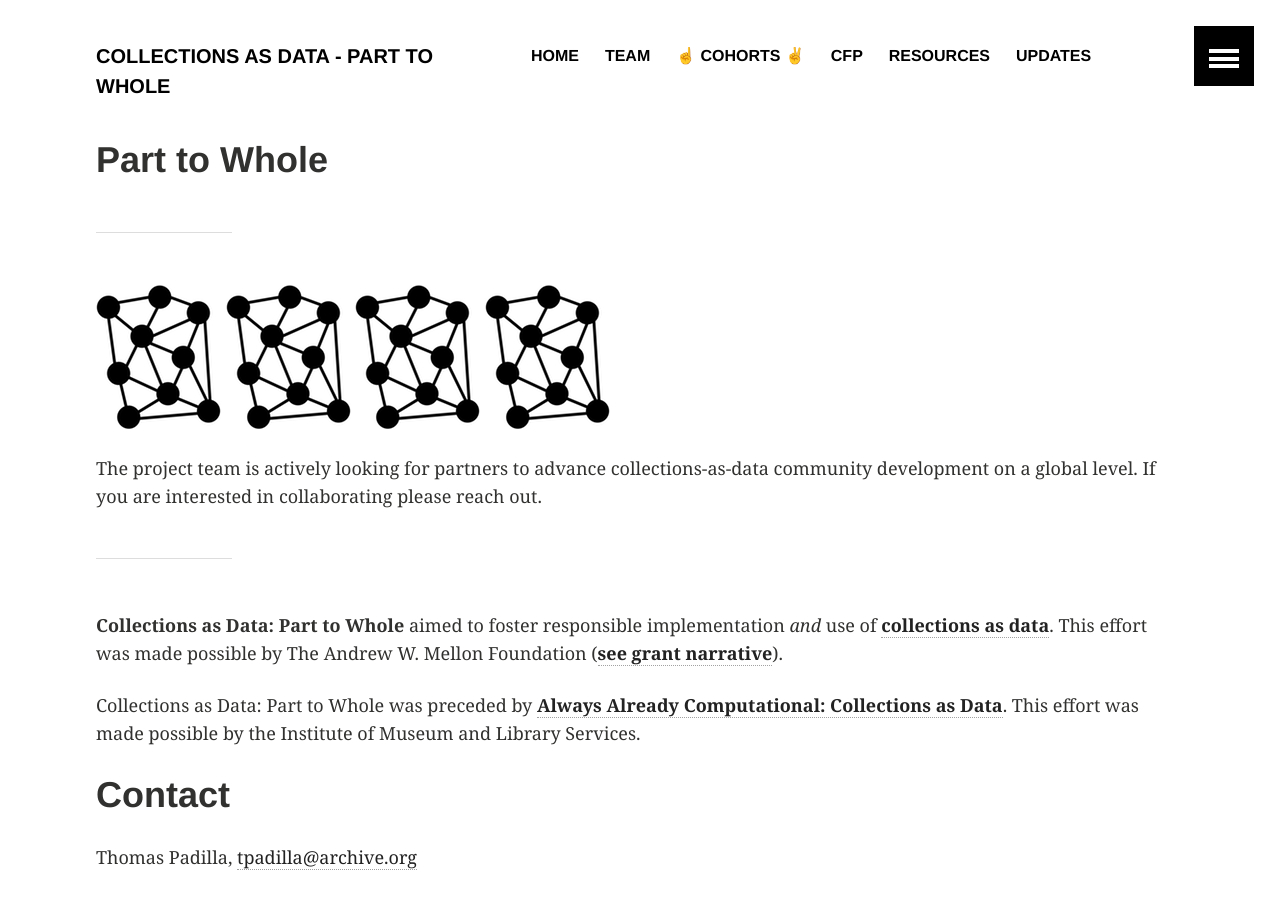
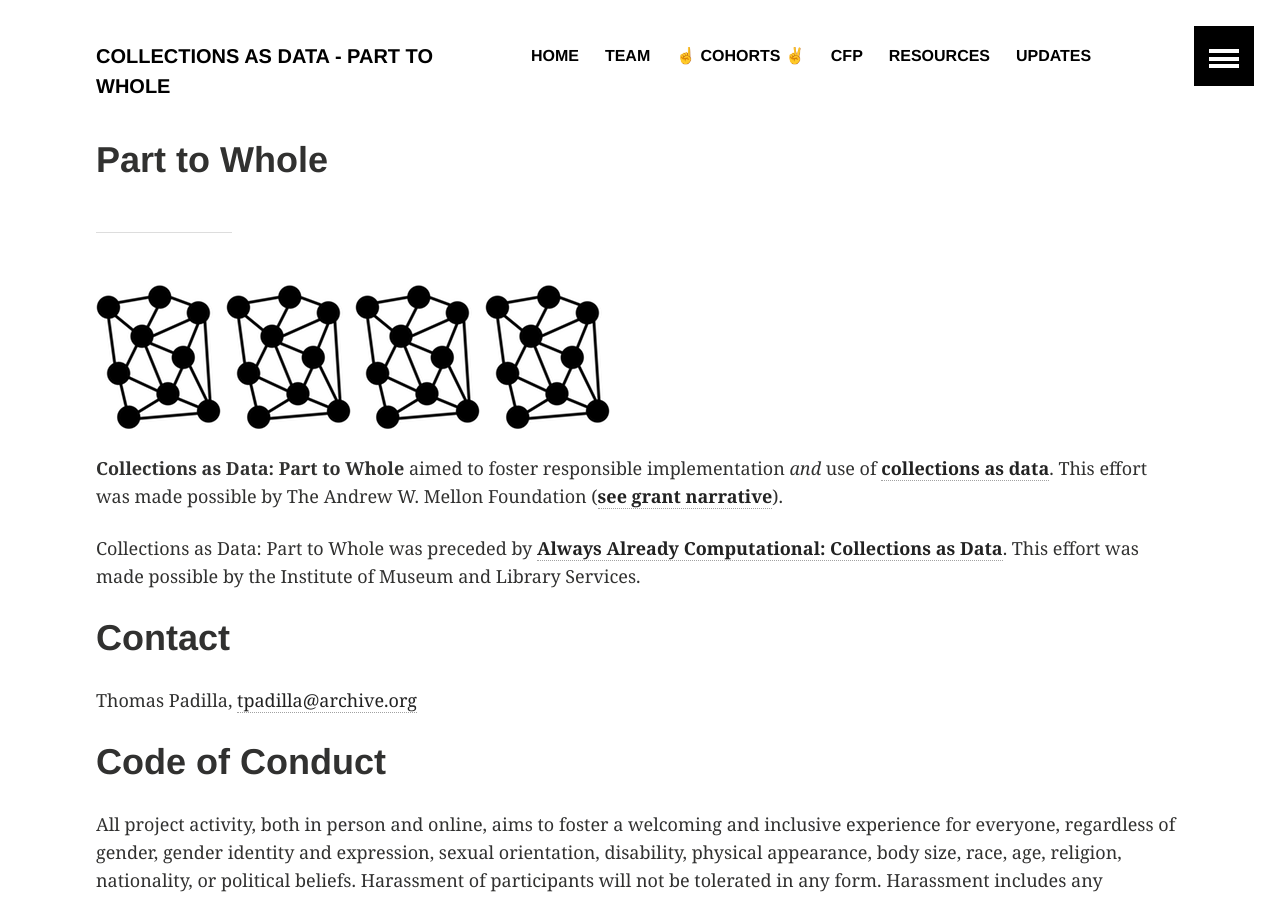
Before and after one commit to collectionsasdata/part2whole, a Jekyll site: the page built from index.md, in a window 1280 px wide and 900 px high. Built offline with Jekyll 4.4.1, drawn with Linux system fonts in a browser that asks for light colours.

Commit message:
Update index.md

```diff
--- a/index.md
+++ b/index.md
@@ -6,10 +6,6 @@ title:  "Part to Whole"
 
 ![network](images/network.png) ![network](images/network.png) ![network](images/network.png) ![network](images/network.png)
 
-
-The project team is actively looking for partners to advance collections-as-data community development on a global level. If you are interested in collaborating please reach out.
-
----
 
 **Collections as Data: Part to Whole** aimed to foster responsible implementation *and* use of [**collections as data**](https://zenodo.org/records/8342171). This effort was made possible by The Andrew W. Mellon Foundation ([**see grant narrative**](https://github.com/collectionsasdata/part2whole/raw/master/cad_part2whole_narrative.pdf)).
 
```
